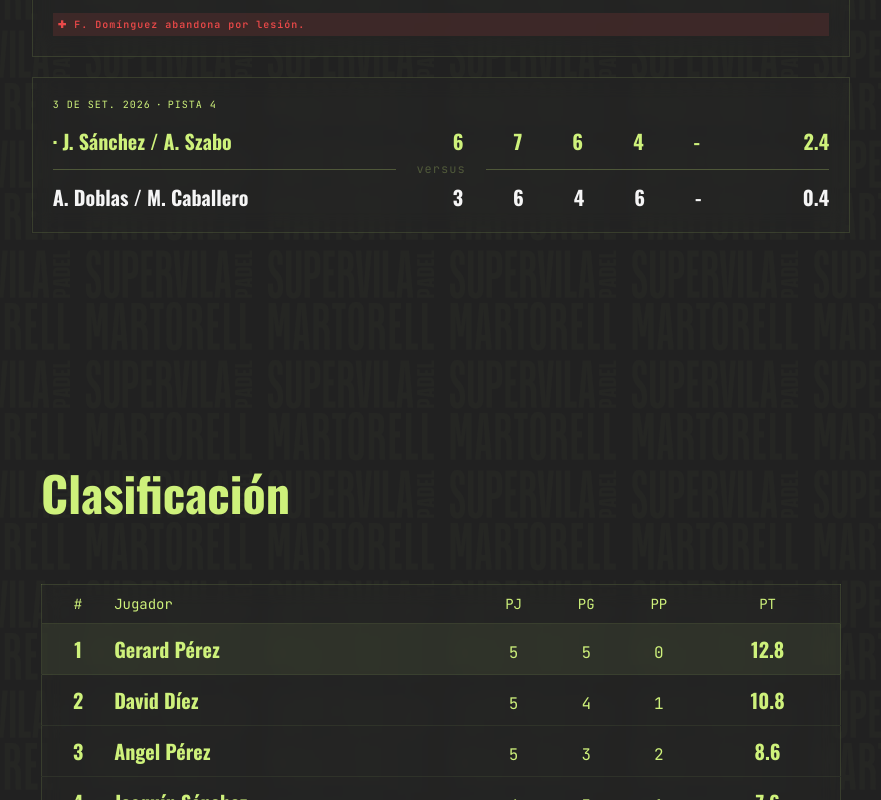
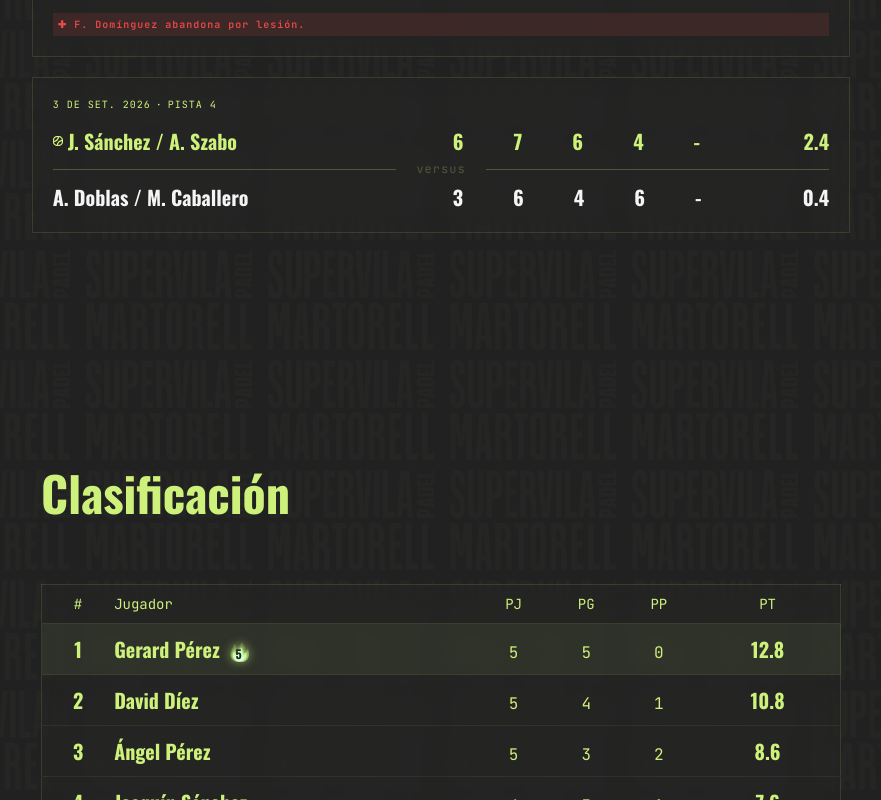
Before and after one commit to gperezdev/superliga, a React (Vite) app: page / in a window 1280 px wide. Shown: the part 1400-2200 px from the top of the page, without its empty margins (199-1080 px from the left). Built offline with nearby package versions, Linux system fonts and the light colour scheme.

Commit message:
update: add ball icon and streak indicator to ranking and results components

```diff
--- a/src/data/ranking.json
+++ b/src/data/ranking.json
@@ -1,7 +1,7 @@
 [
     { "name": "Gerard Pérez", "gamesPlayed": 5, "wins": 5, "loses": 0, "points": 12.8 },
     { "name": "David Díez", "gamesPlayed": 5, "wins": 4, "loses": 1, "points": 10.8 },
-    { "name": "Angel Pérez", "gamesPlayed": 5, "wins": 3, "loses": 2, "points": 8.6 },
+    { "name": "Ángel Pérez", "gamesPlayed": 5, "wins": 3, "loses": 2, "points": 8.6 },
     { "name": "Arnau Cristóbal", "gamesPlayed": 4, "wins": 1, "loses": 3, "points": 5.2 },
     { "name": "Josep Cabrera", "gamesPlayed": 4, "wins": 1, "loses": 3, "points": 3.4 },
     { "name": "Albert Doblas", "gamesPlayed": 4, "wins": 2, "loses": 2, "points": 6.8 },
--- a/src/layouts/Ranking/Ranking.jsx
+++ b/src/layouts/Ranking/Ranking.jsx
@@ -3,6 +3,10 @@ import { Element } from 'react-scroll'
 
 //Data
 import data from '../../data/ranking.json'
+import resultsData from '../../data/results.json'
+
+//Icons
+import streakGif from '../../assets/icons/streak.gif'
 
 //CSS
 import styles from './Ranking.module.css'
@@ -23,6 +27,9 @@ export const Ranking = () => {
 
 
 const PlayerTable = ({ data }) => {
+
+    // Calcula las rachas desde los resultados reales; ranking.json solo contiene el total de victorias.
+    const playerStreaks = getPlayerStreaks(resultsData.matches)
 
     //Ordenar por puntos, partidos jugados, partidos ganados y nombre
     const sortedData = [...data].sort((a, b) => {
@@ -71,10 +78,25 @@ const PlayerTable = ({ data }) => {
                 </thead>
 
                 <tbody>
-                    {sortedData.map((player, index) => (
+                    {sortedData.map((player, index) => {
+                        const currentStreak = playerStreaks.get(normalizePlayerName(player.name)) || 0
+
+                        return (
                             <tr key={index} className={checkPosition(index + 1)}>
                                 <td className={styles.boldValues}>{index + 1}</td>
-                            <td style={{ textAlign: 'left' }} className={styles.boldValues}>{player.name}</td>
+                                <td style={{ textAlign: 'left', display: 'flex', alignItems: 'center' }} className={styles.boldValues}>
+                                    {player.name}
+                                    {currentStreak >= 3 && (
+                                        <span
+                                            className={styles.streakIndicator}
+                                            role="img"
+                                            aria-label={`Racha actual de ${currentStreak} victorias`}
+                                        >
+                                            <img className={styles.streakFlame} src={streakGif} alt="" />
+                                            <span className={styles.streakCount} aria-hidden="true">{currentStreak}</span>
+                                        </span>
+                                    )}
+                                </td>
                                 <td>{player.gamesPlayed}</td>
                                 <td>{player.wins}</td>
                                 <td>{player.loses}</td>
@@ -82,9 +104,68 @@ const PlayerTable = ({ data }) => {
                                     {player?.points?.toFixed(1)}
                                 </td>
                             </tr>
-                    ))}
+                        )
+                    })}
                 </tbody>
             </table>
         </div>
     );
 };
+
+const getPlayerStreaks = (matches) => {
+    const monthIndexes = {
+        ene: 0, feb: 1, mar: 2, abr: 3, may: 4, jun: 5,
+        jul: 6, ago: 7, set: 8, sep: 8, sept: 8, oct: 9, nov: 10, dic: 11,
+    }
+    const playedMatches = []
+    let order = 0
+
+    matches.forEach((round) => {
+        round.games.forEach((game) => {
+            const matchOrder = order++
+            // Los partidos pendientes no tienen puntuaciones numéricas para ambos equipos.
+            if (!game.points || game.points.some((teamPoints) => typeof teamPoints?.[0] !== 'number')) return
+
+            // Los resultados guardan la fecha como texto (por ejemplo, "24 de set. 2026").
+            const dateParts = game.date?.match(/^(\d{1,2}) de ([a-z]+)\.? (\d{4})$/i)
+            const monthIndex = dateParts && monthIndexes[dateParts[2].toLowerCase()]
+            if (!dateParts || monthIndex === undefined) {
+                throw new Error(`Invalid date for completed match: ${game.date}`)
+            }
+
+            playedMatches.push({
+                game,
+                date: new Date(Number(dateParts[3]), monthIndex, Number(dateParts[1])),
+                order: matchOrder,
+            })
+        })
+    })
+
+    // Ordenar cronológicamente permite respetar el orden de las rachas aunque el JSON esté agrupado por jornadas.
+    // El índice original mantiene un orden estable si varios partidos tienen la misma fecha.
+    playedMatches.sort((a, b) => a.date - b.date || a.order - b.order)
+
+    const streaks = new Map()
+    playedMatches.forEach(({ game }) => {
+        // points[0] y points[1] identifican los puntos de cada pareja; un empate no cuenta como victoria.
+        const winner = game.points[0][0] > game.points[1][0]
+            ? 0
+            : game.points[1][0] > game.points[0][0]
+                ? 1
+                : -1
+
+        game.pairs.forEach((team, teamIndex) => {
+            team.forEach((playerName) => {
+                const playerKey = normalizePlayerName(playerName)
+                const currentStreak = streaks.get(playerKey) || 0
+                // Ambos miembros de la pareja comparten el resultado; cualquier derrota reinicia su racha.
+                streaks.set(playerKey, teamIndex === winner ? currentStreak + 1 : 0)
+            })
+        })
+    })
+
+    return streaks
+}
+
+// Ignora tildes para que nombres escritos con/sin acentos coincidan entre ambos JSON.
+const normalizePlayerName = (name) => name.normalize('NFD').replace(/[\u0300-\u036f]/g, '')
--- a/src/layouts/Ranking/Ranking.module.css
+++ b/src/layouts/Ranking/Ranking.module.css
@@ -55,6 +55,90 @@
     font-weight: bold;
     font-family: var(--titles);
     font-size: 20px;
+}
+
+.streakIndicator {
+    position: relative;
+    display: inline-flex;
+    flex: 0 0 auto;
+    align-items: center;
+    justify-content: center;
+    width: 24px;
+    height: 25px;
+    margin-left: 5px;
+}
+
+.streakCount {
+    position: absolute;
+    z-index: 1;
+    top: 32%;
+    left: 32%;
+    min-width: 12px;
+    padding: 0;
+    color: #212121;
+    font-family: var(--titles);
+    font-size: 12px;
+    font-weight: 900;
+    text-align: center;
+}
+
+.streakFlame {
+    position: absolute;
+    inset: 0;
+    display: inline-flex;
+    flex: 0 0 auto;
+    z-index: 0;
+    width: 100%;
+    height: 100%;
+    object-fit: contain;
+    transform-origin: 50% 85%;
+    animation: flameFlicker 900ms ease-in-out infinite alternate;
+    filter: sepia(1) saturate(1.5) hue-rotate(45deg) drop-shadow(0 0 4px #CEF17B80);
+}
+
+.streakFlame svg {
+    width: 100%;
+    height: 100%;
+    overflow: visible;
+}
+
+.flameOuter {
+    fill: var(--primary);
+}
+
+.flameCore {
+    fill: #f9f9f9;
+    transform-origin: 50% 70%;
+    animation: flameCoreFlicker 700ms ease-in-out infinite alternate;
+}
+
+@keyframes flameFlicker {
+    from {
+        filter: sepia(1) saturate(1.5) hue-rotate(45deg) drop-shadow(0 0 2px #CEF17B60);
+    }
+
+    to {
+        filter: sepia(1) saturate(1.5) hue-rotate(45deg) drop-shadow(0 0 6px #CEF17BA0);
+    }
+}
+
+@keyframes flameCoreFlicker {
+    from {
+        opacity: 0.75;
+        transform: scale(0.9);
+    }
+
+    to {
+        opacity: 1;
+        transform: scale(1.05);
+    }
+}
+
+@media (prefers-reduced-motion: reduce) {
+    .streakFlame,
+    .flameCore {
+        animation: none;
+    }
 }
 
 .table th,
--- a/src/layouts/Results/Results.jsx
+++ b/src/layouts/Results/Results.jsx
@@ -8,6 +8,7 @@ import data from '../../data/results.json'
 
 //Arrow
 import arrow from '../../assets/icons/arrow.svg'
+import ball from '../../assets/icons/ball.svg'
 
 //CSS
 import styles from './Results.module.css'
@@ -177,8 +178,10 @@ const Pair = ({ pair, results, points, opponentPoints, equipment }) => {
                 {pair.map((name, i) => (
                     <React.Fragment key={i}>
                         <p className={isMatchWinner ? styles.winner : ''}>
-                            {equipment?.trim() === name?.trim() ? '· ' : ''}
-                            {formatName(name)}
+                            {equipment?.trim() === name?.trim() && (
+                                <img className={styles.ball} src={ball} alt="Ha traído las pelotas" />
+                            )}
+                            <span>{formatName(name)}</span>
                         </p>
 
                         {i < pair.length - 1 && (
--- a/src/layouts/Results/Results.module.css
+++ b/src/layouts/Results/Results.module.css
@@ -168,16 +168,40 @@
 
 .matches .game .pair .names p {
     margin: 0;
+    display: flex;
+    flex-flow: row nowrap;
+    align-items: center;
+    gap: 5px;
+}
+
+.matches .game .pair .names p > span {
     min-width: 0;
     overflow: hidden;
     white-space: nowrap;
     text-overflow: ellipsis;
 }
 
-.matches .game .pair .names span {
+.matches .game .pair .names .ball {
+    flex: 0 0 10px;
+}
+
+.matches .game .pair .names > span {
     flex-shrink: 0;
 }
 
+.matches .game .pair .names .winner .ball {
+    display: inline-block;
+    width: 10px;
+    height: 10px;
+    filter: grayscale(0%) !important;
+}
+
+.matches .game .pair .names .ball {
+    display: inline-block;
+    width: 10px;
+    height: 10px;
+    filter: grayscale(100%);
+}
 
 .matches .game .pair .sets {
     gap: 50px;
@@ -270,17 +294,21 @@
 
     .matches .game .pair .sets {
         gap: 10px;
-        width: 100px;
+        width: 80px;
     }
 
     .matches .game .pair .names {
         flex-flow: column nowrap;
         align-items: flex-start;
         gap: 0px;
-        width: 90px;
+        width: 100px;
     }
 
-    .matches .game .pair .names span {
+    .matches .game .pair .names p {
+        flex: 0 1 auto;
+    }
+
+    .matches .game .pair .names > span {
         flex-shrink: 0;
         display: none;
     }
```
Also changed, not shown: src/assets/icons/ball.svg (added), src/assets/icons/streak.gif (added). Lines whose indentation alone changed are shown as unchanged.
